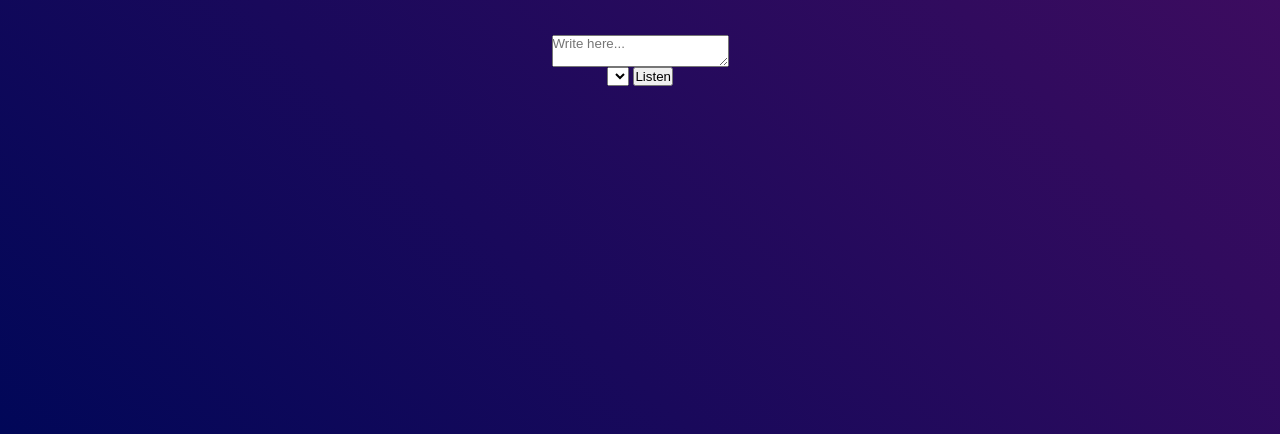
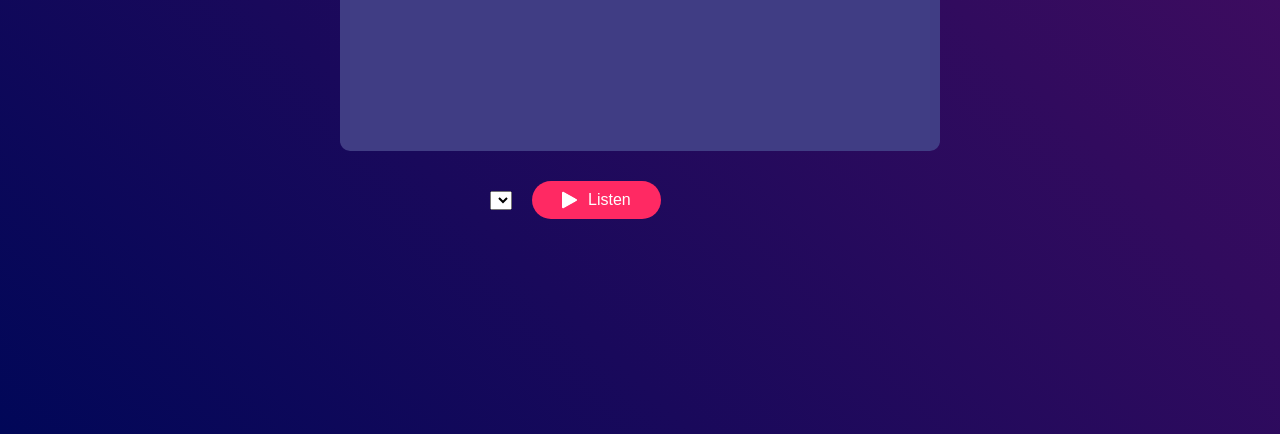
Before and after one commit to Sahar-Mgh/text-to-speech, a plain HTML site: page index.html in a window 1280 px wide. Shown: the part 366-800 px from the top of the page. Drawn offline with Linux system fonts and the light colour scheme.

Commit message:
added css

```diff
--- a/index.html
+++ b/index.html
@@ -11,7 +11,7 @@
     <textarea placeholder="Write here..."></textarea>
     <div class="row">
         <select></select>
-        <button>Listen</button>
+        <button><img src="images/play.png">Listen</button>
     </div>
 </div>
 <script src="script.js"></script>
--- a/style.css
+++ b/style.css
@@ -23,3 +23,42 @@
 .hero h1 span{
     color: #ff2963;
 }
+textarea{
+    width: 600px;
+    height: 250px;
+    background: #403d84;
+    color: #fff;
+    font-size: 15px;
+    border: 0;
+    outline: 0;
+    padding: 20px;
+    border-radius: 10px;
+    resize: none;
+    margin-bottom: 30px;
+}
+textarea::placeholder{
+    font-size: 16px;
+    color: #ddd;
+}
+.row{
+    width: 300px;
+    display: flex;
+    align-items: center;
+    gap: 20px;
+}
+button{
+    background: #ff2963;
+    color: #fff;
+    font-size: 16px;
+    padding: 10px 30px;
+    border-radius: 35px;
+    border: 0;
+    outline: 0;
+    cursor: pointer;
+    display: flex;
+    align-items: center;
+}
+button img{
+    width: 16px;
+    margin-right: 10px;
+}
```
